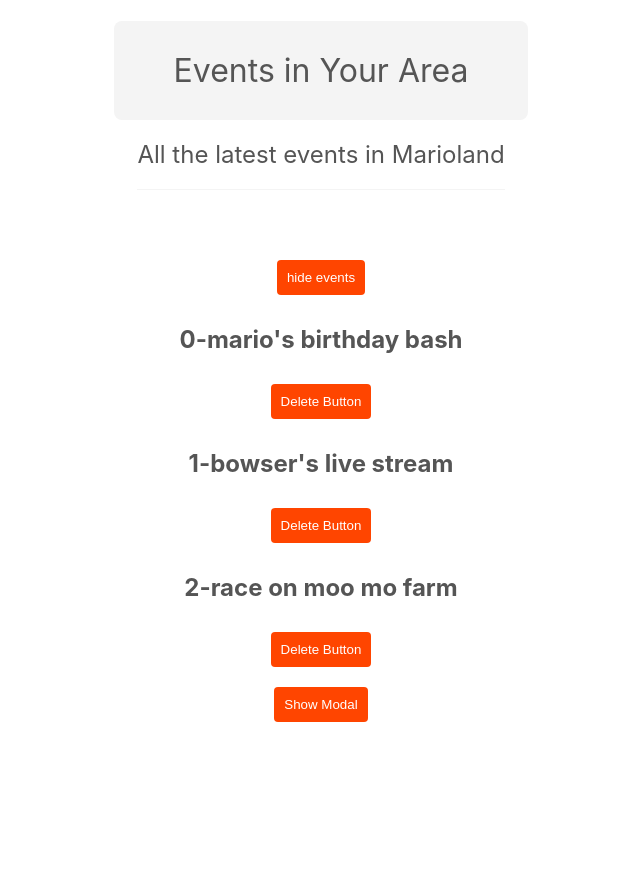
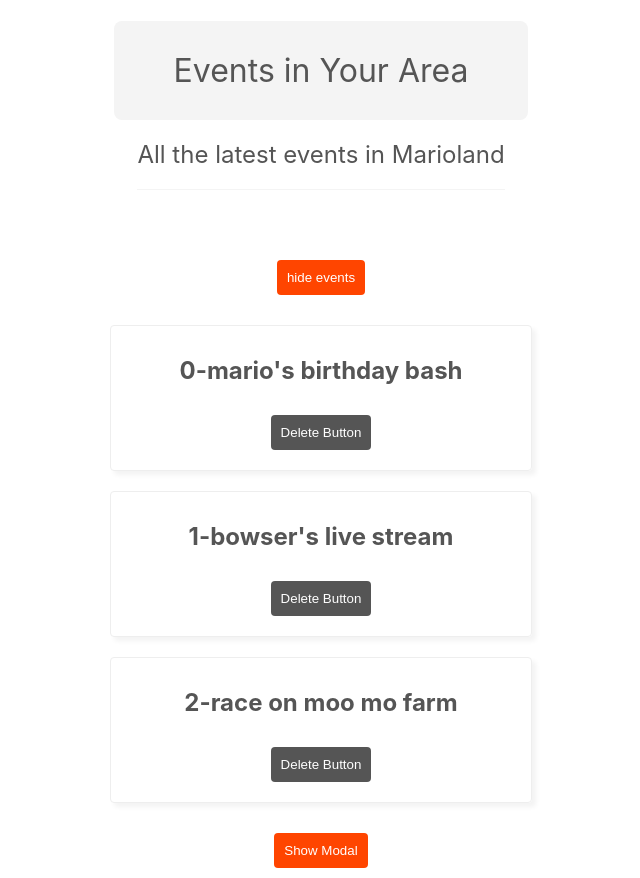
Before and after one commit to akmhmgc/first-react-app, a React (Create React App) app: page / in a window 1280 px wide. Shown: the whole page, without its empty margins (319-959 px from the left). Before the commit the page ends 800 px from the top, so only its background shows below. Built offline with nearby package versions, Linux system fonts and the light colour scheme; the HTML template or start-up script is replaced by a standard one.

Commit message:
style: CSS moduleの適用

```diff
--- a/src/components/Event.js
+++ b/src/components/Event.js
@@ -1,11 +1,12 @@
 import React from "react";
+import styles from "./Event.module.css";
 export default function Event({ index, id, title, handleClick }) {
   return (
-    <>
+    <div className={styles.card}>
       <h2>
         {index}-{title}
       </h2>
       <button onClick={() => handleClick(id)}>Delete Button</button>
-    </>
+    </div>
   );
 }
--- /dev/null
+++ b/src/components/Event.module.css
@@ -0,0 +1,18 @@
+.card {
+  border: 1px solid #eee;
+  box-shadow: 4px 4px 5px rgba(0,0,0,0.05);
+  padding: 10px;
+  max-width: 400px;
+  margin: 20px auto;
+  border-radius: 4px;
+}
+
+/* this will be global */
+/* button {
+  background-color: #555;
+} */
+
+/* this will be scoped */
+.card button {
+  background-color: #555;
+}
```
